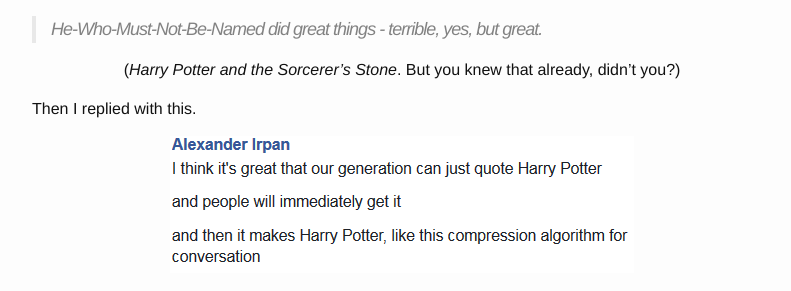
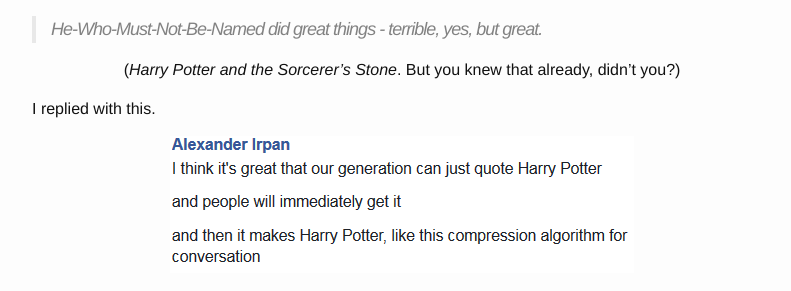
Before and after one commit to alexirpan/alexirpan.github.io, a Jekyll site: the page built from _posts/may2016/2016-05-15-may-15.markdown, in a window 1280 px wide and 900 px high, scrolled down 1039 px. Shown: the part 160-451 px from the top of the window, without its empty margins (238-1029 px from the left). Built offline with Jekyll 4.4.1, drawn with Linux system fonts in a browser that asks for light colours.

Commit message:
Screw it, just post it

```diff
--- a/_posts/may2016/2016-05-15-may-15.markdown
+++ b/_posts/may2016/2016-05-15-may-15.markdown
@@ -32,7 +32,7 @@
 (*Harry Potter and the Sorcerer's Stone*. But you knew that already, didn't you?)
 {: .centered }
 
-Then I replied with this.
+I replied with this.
 
 ![Conversation](/public/may15/conversation.png)
 {: .centered }
```
Also changed, not shown: other parts of _posts/may2016/2016-05-15-may-15.markdown (+1 -1 lines).
